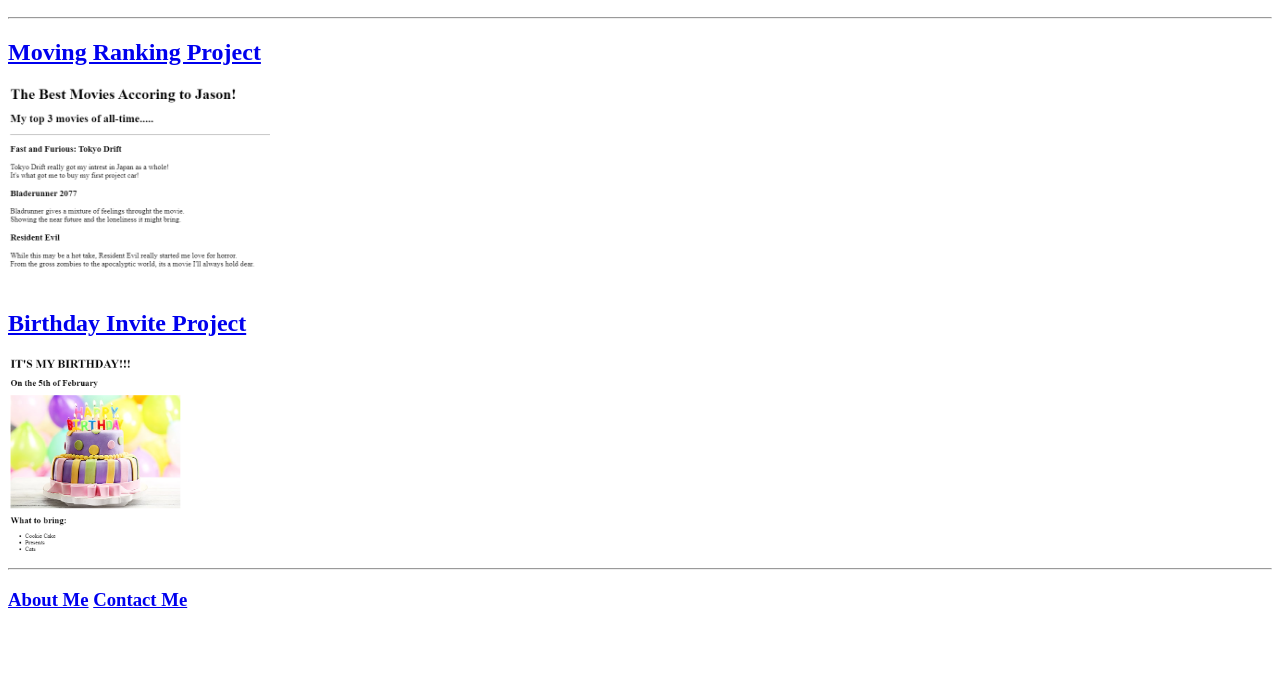
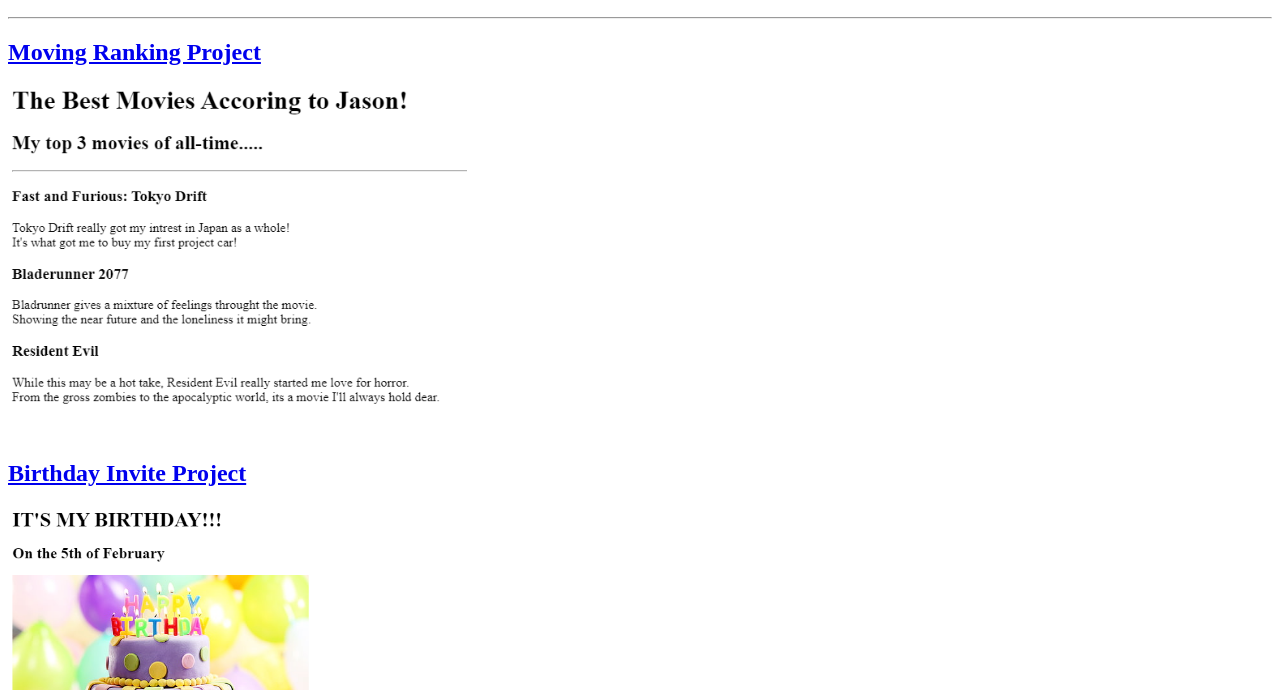
Before and after one commit to VerySillySausage/html-portfolio, a plain HTML site: page index.html in a window 1280 px wide. Shown: the part 110-800 px from the top of the page. Drawn offline with Linux system fonts and the light colour scheme.

Commit message:
Update index.html

```diff
--- a/index.html
+++ b/index.html
@@ -14,10 +14,10 @@
  <hr/>
 
     <h2><a href="./public/movie-ranking.html">Moving Ranking Project</a></h2>
-    <img src="./assets/images/movie-ranking.png" height="200" alt="Movie Ranking"/>
+    <img src="./assets/images/movie-ranking.png" height="350" alt="Movie Ranking"/>
 
     <h2> <a href="./public/birthday-invite.html">Birthday Invite Project</a></h2>
-    <img src="./assets/images/birthday-invite.png" height="200" alt="Birthday Project" />
+    <img src="./assets/images/birthday-invite.png" height="350" alt="Birthday Project" />
 
     <hr/>
 
```
